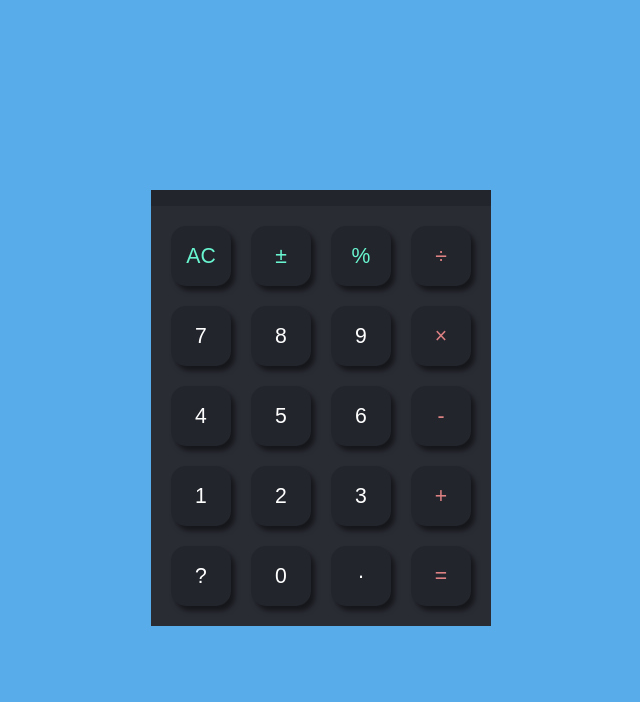
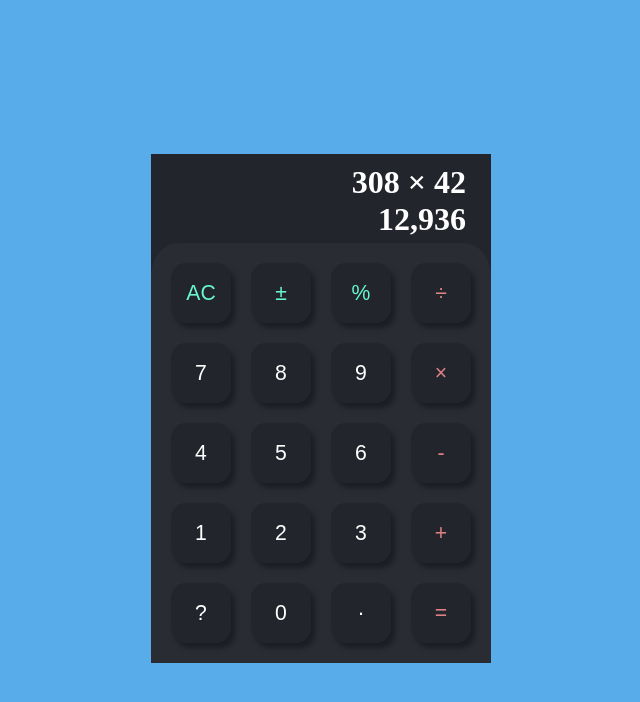
Before and after one commit to ade3l/Calculator, a plain HTML site: page index.html in a window 1280 px wide. Shown: the whole page, without its empty margins (319-959 px from the left). Drawn offline with Linux system fonts and the light colour scheme.

Commit message:
display style

```diff
--- a/index.html
+++ b/index.html
@@ -11,8 +11,8 @@
 <body>
     <div id="calculator">
         <div id="display">
-            <p id="calculation"></p>
-            <p id="result"></p>
+            <p id="calculation">308 × 42</p>
+            <p id="result">12,936</p>
         </div>
         <div id="buttons">
             <div class="row">
--- a/style.css
+++ b/style.css
@@ -13,12 +13,28 @@ body{
     flex-direction: column;
 }
 
+#display{
+    display: flex;
+    flex-direction: column;
+    text-align: right;
+    padding-right: 25px;
+    padding-top: 10px;
+    padding-bottom: 5px;
+    color: white;
+    font-weight: bolder;
+    font-size: xx-large;
+}
+#result, #calculation{
+    margin: 0;
+}
+
 #buttons{
     display: flex;
     flex-direction: column;
     background-color: #2a2c34;
     gap:20px;
     padding: 20px;
+    border-radius: 8% 8% 0% 0%;
 }
 
 .row{
@@ -37,7 +53,7 @@ button{
     font-size: 1.325rem;
     border-radius:25%;
     appearance: auto;
-    box-shadow: 4px 5px 5px 0px rgb(0 0 0 / 50%);
+    box-shadow: 4px 5px 5px 0px rgb(0 0 0 / 35%);
 }
 
 .teal{
```
